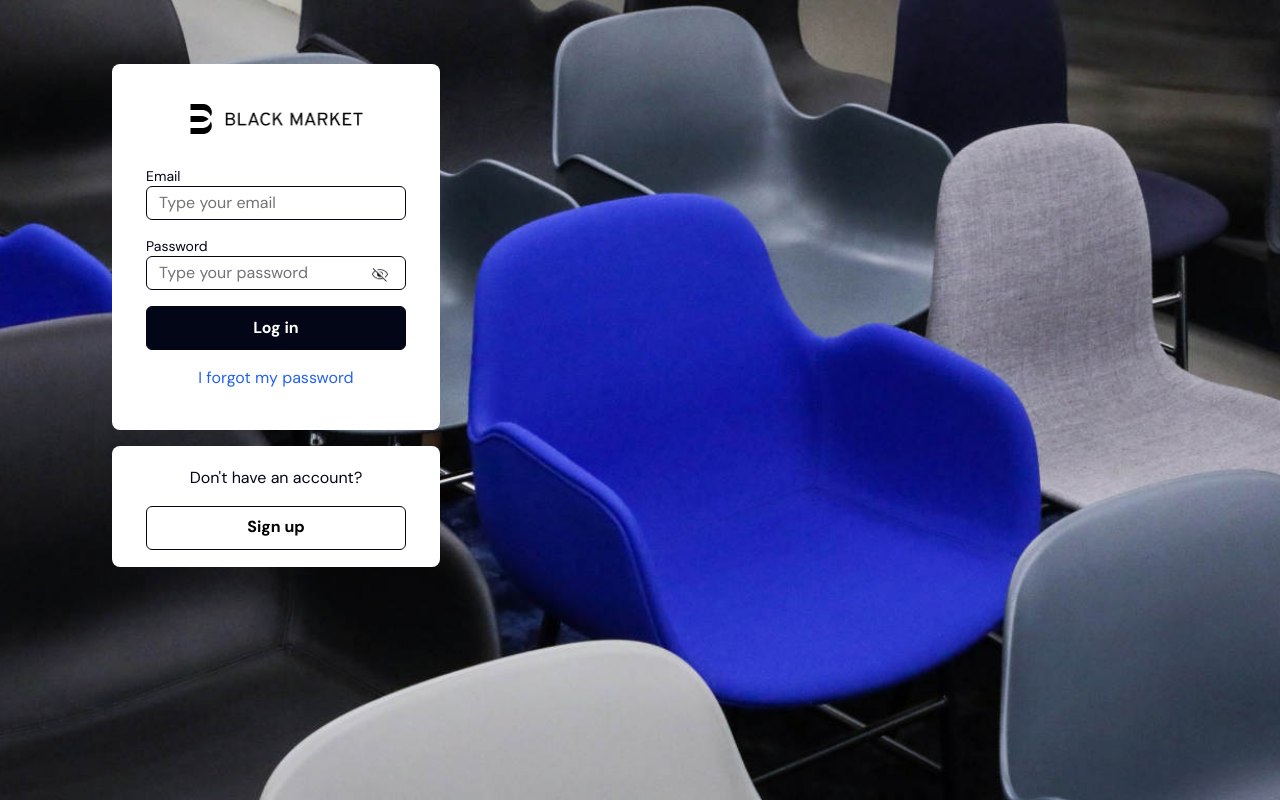
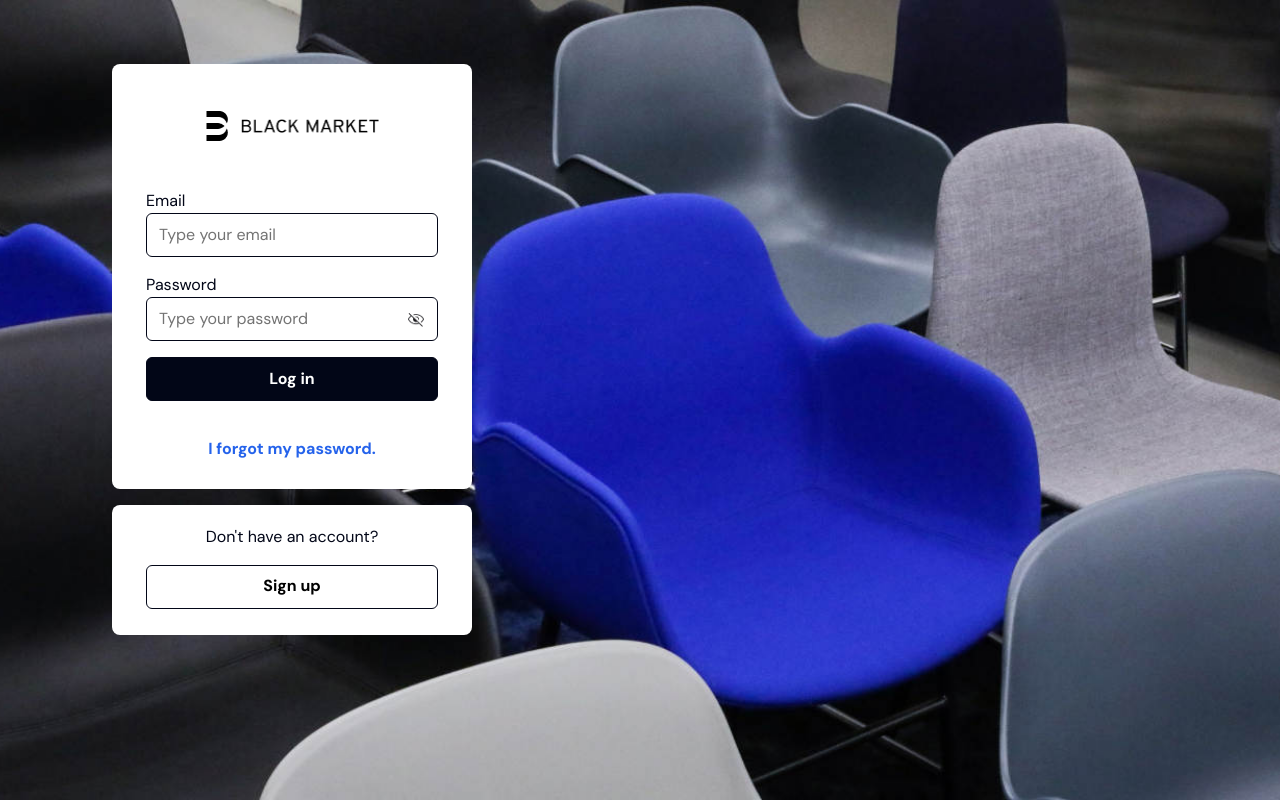
Before and after one commit to frankvielma/rs-blackmarket-fv, a Next.js app: page /login in a window 1280 px wide. Built offline with nearby package versions, Linux system fonts and the light colour scheme.

Commit message:
addtl adjust on sign-up desktop layout

```diff
--- a/components/InputField.tsx
+++ b/components/InputField.tsx
@@ -5,14 +5,17 @@ export default function InputField({
   placeholder = '',
 }) {
   return (
-    <div className="my-4 flex flex-col">
-      <label htmlFor={type} className="px-[34px] text-sm text-slate-950">
+    <div className="flex flex-col">
+      <label
+        htmlFor={type}
+        className="px-[34px] text-sm text-slate-950 md:text-base"
+      >
         {label}
       </label>
       <input
         name={name}
         placeholder={placeholder}
-        className="mx-[34px] h-[34px] w-auto rounded-md border border-slate-950 ps-3 placeholder:text-base placeholder:text-neutral-500"
+        className="mx-[34px] h-[34px] w-auto rounded-md border border-slate-950 ps-3 placeholder-gray-500 placeholder:text-base placeholder:text-neutral-500 md:h-[44px]"
         type={type}
       />
     </div>
--- a/components/InputPassword.tsx
+++ b/components/InputPassword.tsx
@@ -13,17 +13,24 @@ export default function InputPassword({
 
   return (
     <div className="my-4 flex flex-col">
-      <label htmlFor="password" className="px-[34px] text-sm text-slate-950">
+      <label
+        htmlFor="password"
+        className="px-[34px] text-sm text-slate-950 md:text-base"
+      >
         {label}
       </label>
       <input
         name={name}
         placeholder={placeholder}
-        className="mx-[34px] h-[34px] w-auto rounded-md border border-slate-950 ps-3 placeholder:text-base placeholder:text-neutral-500"
+        className="mx-[34px] h-[34px] w-auto rounded-md border border-slate-950 ps-3 placeholder:text-base placeholder:text-neutral-500 md:h-[44px]"
         type={isActive ? 'password' : 'text'}
       />
-      <div className="absolute mx-[260px] mt-8 w-4" onClick={toggleVisibility}>
+      <div
+        className="absolute mt-8 w-auto ps-[16.5rem] md:absolute md:mt-10 md:ps-[18.5rem]"
+        onClick={toggleVisibility}
+      >
         <Image
+          className="w-4"
           src={`/images/visibility_${isActive ? 'off' : 'on'}.png`}
           height={32}
           width={32}
--- a/pages/login.tsx
+++ b/pages/login.tsx
@@ -6,10 +6,10 @@ import { dmsans } from '@/components/fonts'
 export default function Login() {
   return (
     <main
-      className={`flex h-[100vh] flex-col bg-[url('/images/bm_wallpaper.jpg')] bg-cover bg-center bg-no-repeat px-6 py-16 text-base text-slate-950 sm:px-28 ${dmsans.className}`}
+      className={`flex h-[100vh] flex-col bg-[url('/images/bm_wallpaper.jpg')] bg-cover bg-center bg-no-repeat px-6 py-16 text-base text-slate-950 md:px-28 ${dmsans.className}`}
     >
-      <div className="h-[366px] max-w-[328px] rounded-lg border-black bg-white">
-        <div className="py-[40px] pb-4">
+      <div className="h-[366px] max-w-[328px] rounded-lg border-black bg-white md:h-[425px] md:max-w-[360px]">
+        <div className="pb-9 pt-[40px] md:p-[47px] md:pb-12">
           <Image
             className="m-auto"
             src="/images/bm_logo.png"
@@ -38,16 +38,16 @@ export default function Login() {
             />
           </div>
         </form>
-        <div className="py-4 text-center">
+        <div className="pt-4 text-center md:pt-9">
           <a
             href="/forgot-password"
-            className="mt-10 text-blue-600 hover:underline focus:rounded-lg focus:border-2 focus:border-dashed focus:border-blue-500 focus:px-3 focus:outline-none active:text-blue-700"
+            className="mt-10 font-bold text-blue-600 hover:underline focus:rounded-lg focus:border-2 focus:border-dashed focus:border-blue-500 focus:px-3 focus:outline-none active:text-blue-700"
           >
-            I forgot my password
+            I forgot my password.
           </a>
         </div>
       </div>
-      <div className="mt-4 h-[121px] max-w-[328px] rounded-lg border-black bg-white">
+      <div className="mt-4 h-[121px] max-w-[328px] rounded-lg border-black bg-white md:h-[130px] md:max-w-[360px]">
         <div className="mt-5 text-center">Don&apos;t have an account?</div>
 
         <div className="mx-[34px] mt-4 h-[44px] w-auto rounded-md border border-slate-950 bg-white p-2 text-center font-bold text-black ">
```
Also changed, not shown: 1 other file (tests, documents, lock files or other folders).
